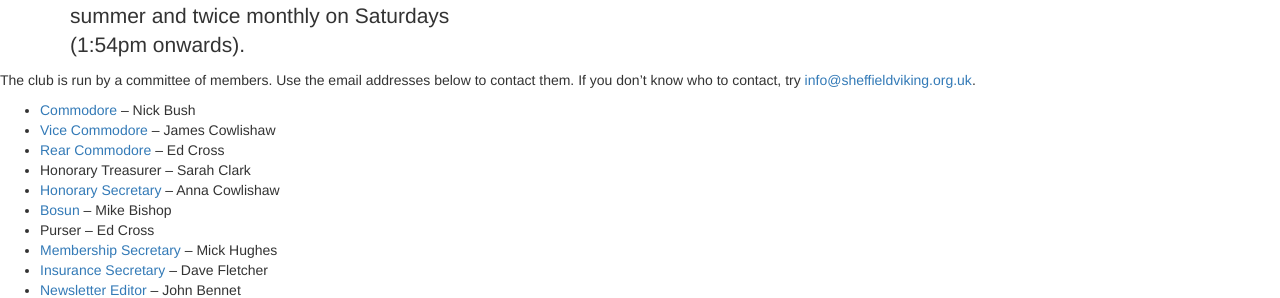
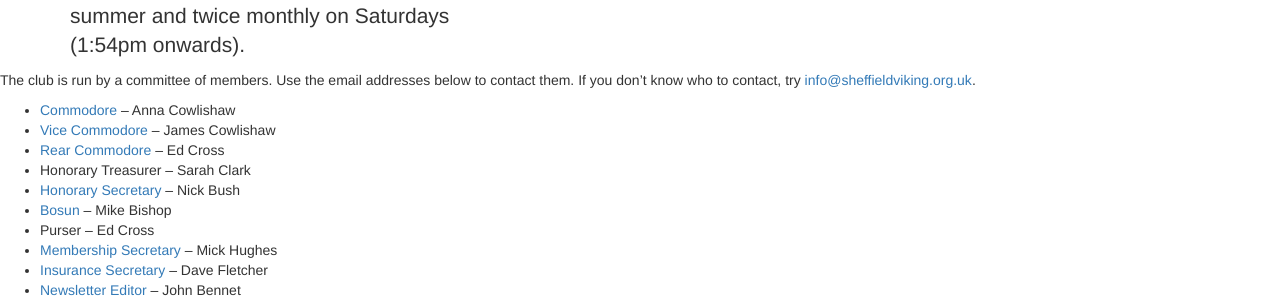
Before and after one commit to svsc/svsc.github.io, a Jekyll site: the page built from _posts/2014-09-24-contact-3.markdown, in a window 1280 px wide and 956 px high. Shown: the part 469-767 px from the top of the window. Built offline with Jekyll 4.4.1, drawn with Linux system fonts in a browser that asks for light colours; nearby versions of some CDN libraries; library files that are not in the unit come from our copies.

```diff
--- a/_posts/2014-09-24-contact-3.markdown
+++ b/_posts/2014-09-24-contact-3.markdown
@@ -11,11 +11,11 @@ description: |
   The club is run by a committee of members. Use the email addresses below to contact them. If you don't know who to contact, try <a href="mailto:info@sheffieldviking.org.uk">info@sheffieldviking.org.uk</a>.
 
   <ul>
-    <li><a href="mailto:commodore@sheffieldviking.org.uk">Commodore</a> – Nick Bush</li>
+    <li><a href="mailto:commodore@sheffieldviking.org.uk">Commodore</a> – Anna Cowlishaw</li>
     <li><a href="mailto:vice-commodore@sheffieldviking.org.uk">Vice Commodore</a> – James Cowlishaw</li>
     <li><a href="mailto:rear-commodore@sheffieldviking.org.uk">Rear Commodore</a> – Ed Cross</li>
     <li>Honorary Treasurer – Sarah Clark</li>
-    <li><a href="mailto:secretary@sheffieldviking.org.uk">Honorary Secretary</a> – Anna Cowlishaw</li>
+    <li><a href="mailto:secretary@sheffieldviking.org.uk">Honorary Secretary</a> – Nick Bush</li>
     <li><a href="mailto:bosun@sheffieldviking.org.uk">Bosun</a> – Mike Bishop</li>
     <li>Purser – Ed Cross</li>
     <li><a href="mailto:membership@sheffieldviking.org.uk">Membership Secretary</a> – Mick Hughes</li>
```
